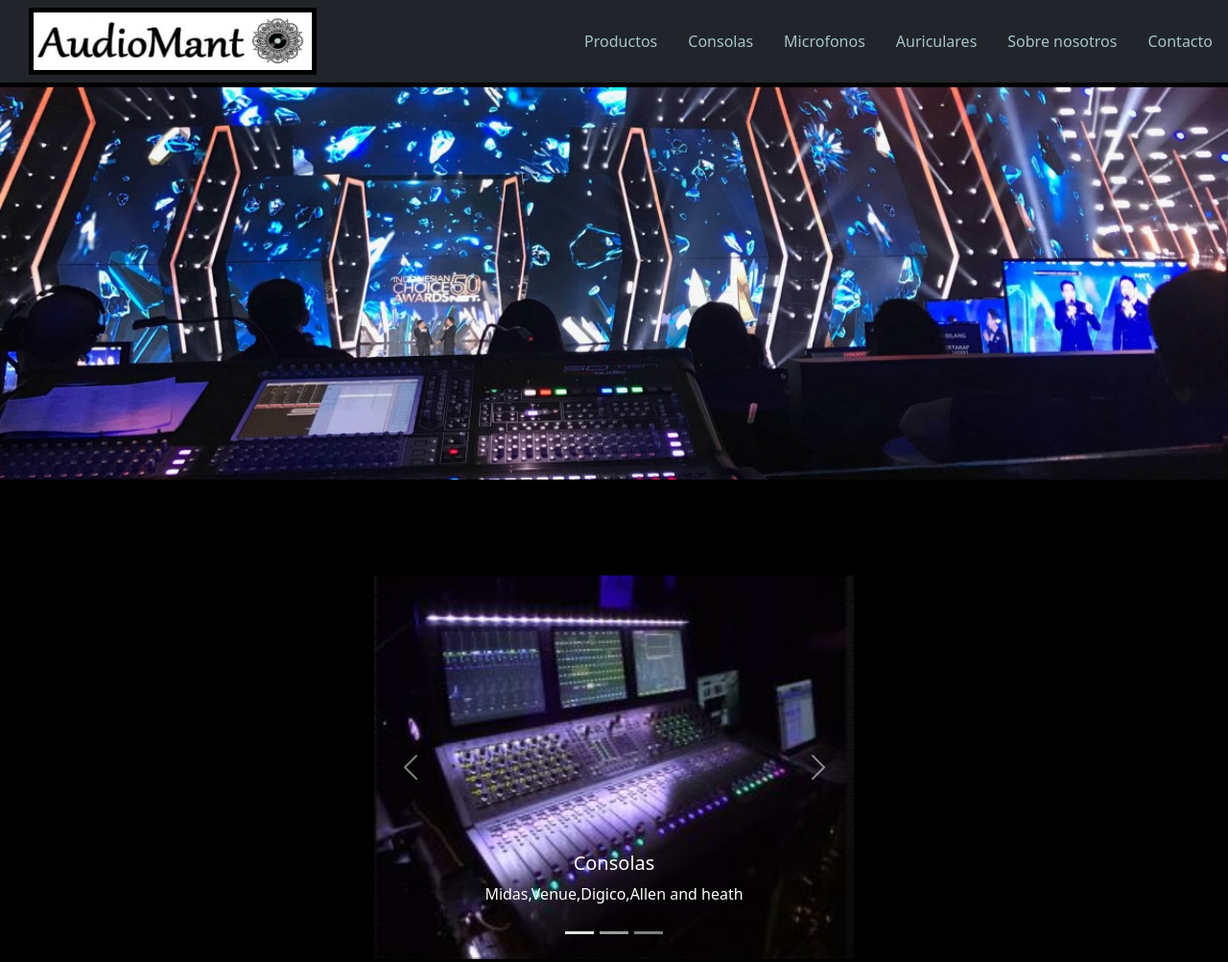
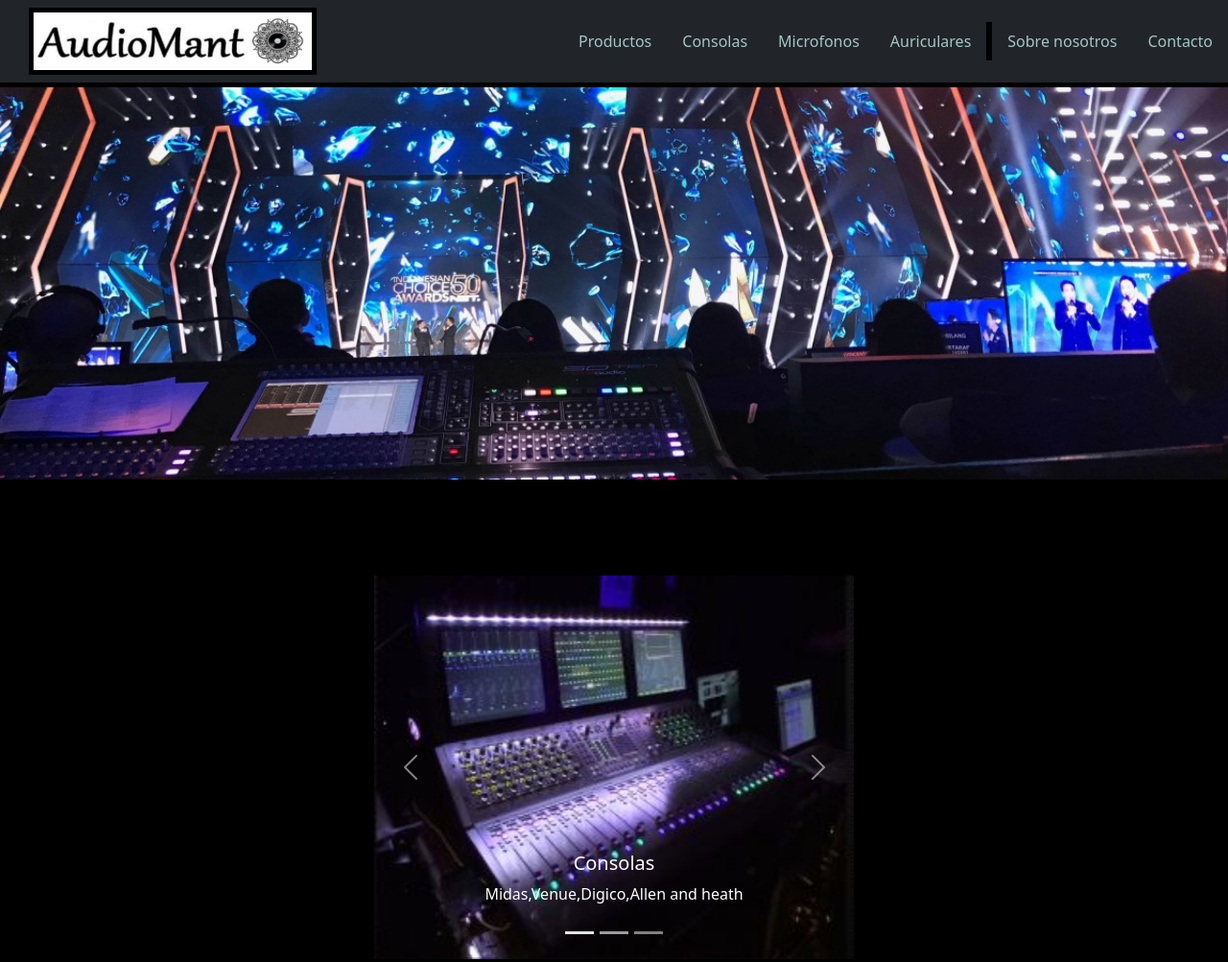
Before and after one commit to JulianPonce/Proyectoaudiomant, a plain HTML site: page index.html in a window 1280 px wide. Shown: the top 1003 px of the page at 96% size. Drawn offline with nearby package versions, Linux system fonts and the light colour scheme.

Commit message:
modificacion  nav

```diff
--- a/estilos/boot.css
+++ b/estilos/boot.css
@@ -14,7 +14,10 @@ background-color:black;
   }
 
 
-
+.navitem1{
+	border-left:solid 6px;
+	border-color: black;
+}
 
 .menu a{
 
@@ -30,6 +33,8 @@ background-color:black;
 	border-bottom:solid 5px;
 	border-color: black;
 }
+
+
 .navbar img{
 
 	margin-left: 30px;
--- a/index.html
+++ b/index.html
@@ -34,6 +34,7 @@
              <img src="img/banner.png" height="70px" width="300px" class="imgbanner justify-content-start">
 
 
+
               <div class="menu ">
              <ul class="nav justify-content-end">
             <li class="nav-item">
@@ -48,7 +49,7 @@
              <li class="nav-item">
               <a class="nav-link" href="Auriculares.html">Auriculares</a>
             </li>
-             <li class="nav-item">
+             <li class="navitem1">
               <a class="nav-link" href="#Sobrenosotros">Sobre nosotros</a>
             </li>
              <li class="nav-item">
```
